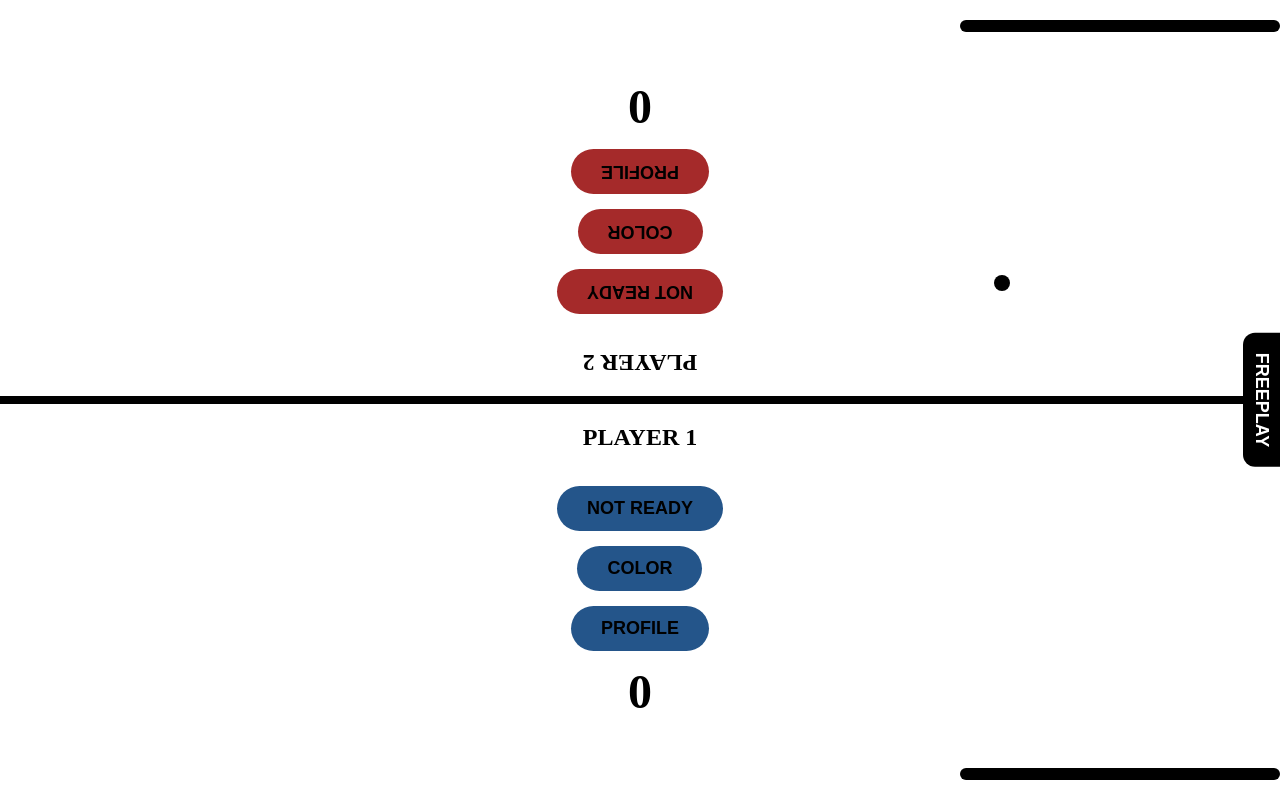
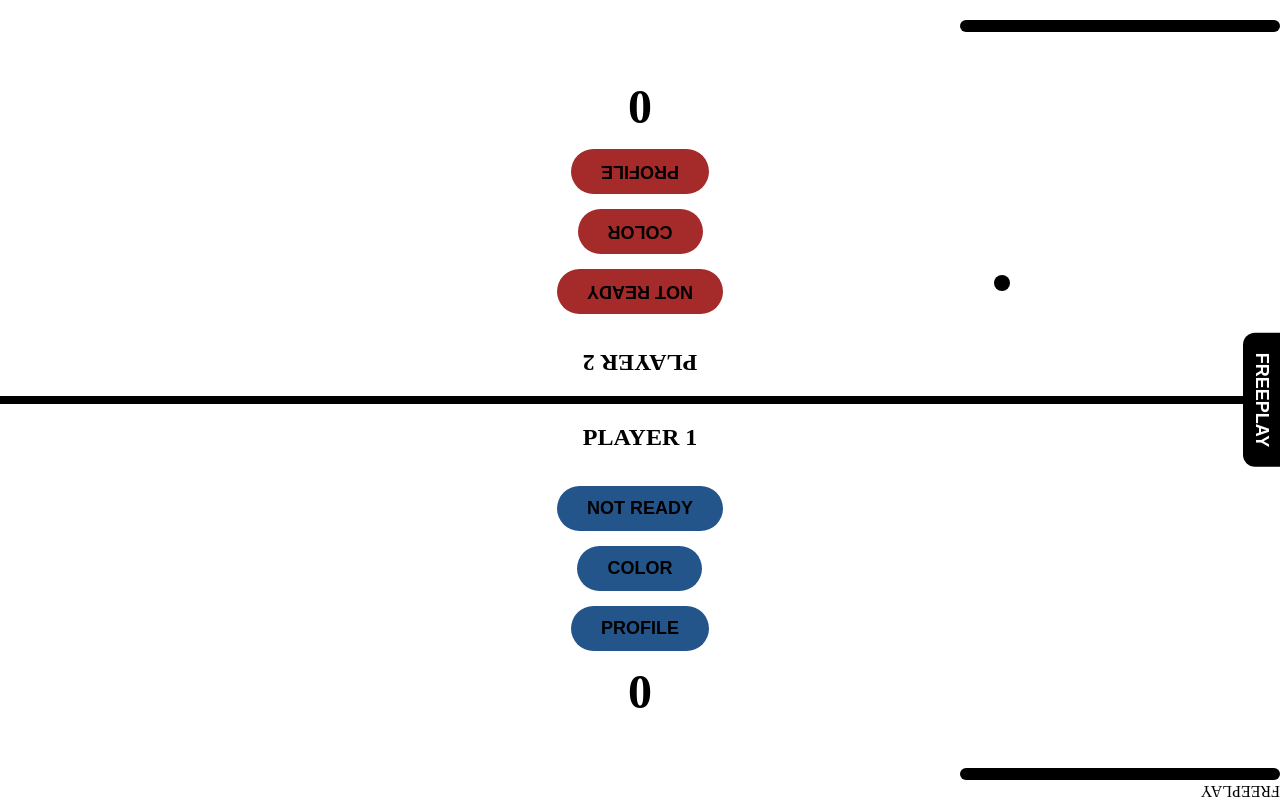
Before and after one commit to DumanMoStu/Pong, a plain HTML site: page index.html in a window 1280 px wide. Drawn offline with Linux system fonts and the light colour scheme.

Commit message:
Update index.html

```diff
--- a/index.html
+++ b/index.html
@@ -12,6 +12,7 @@
     <main id="game">
 
         <div id="playfield">
+            <div id="freeplay-banner">FREEPLAY</div>
             <div id="score1">0</div>
             <div id="score2">0</div>
             <div id="paddle1"></div>
```
